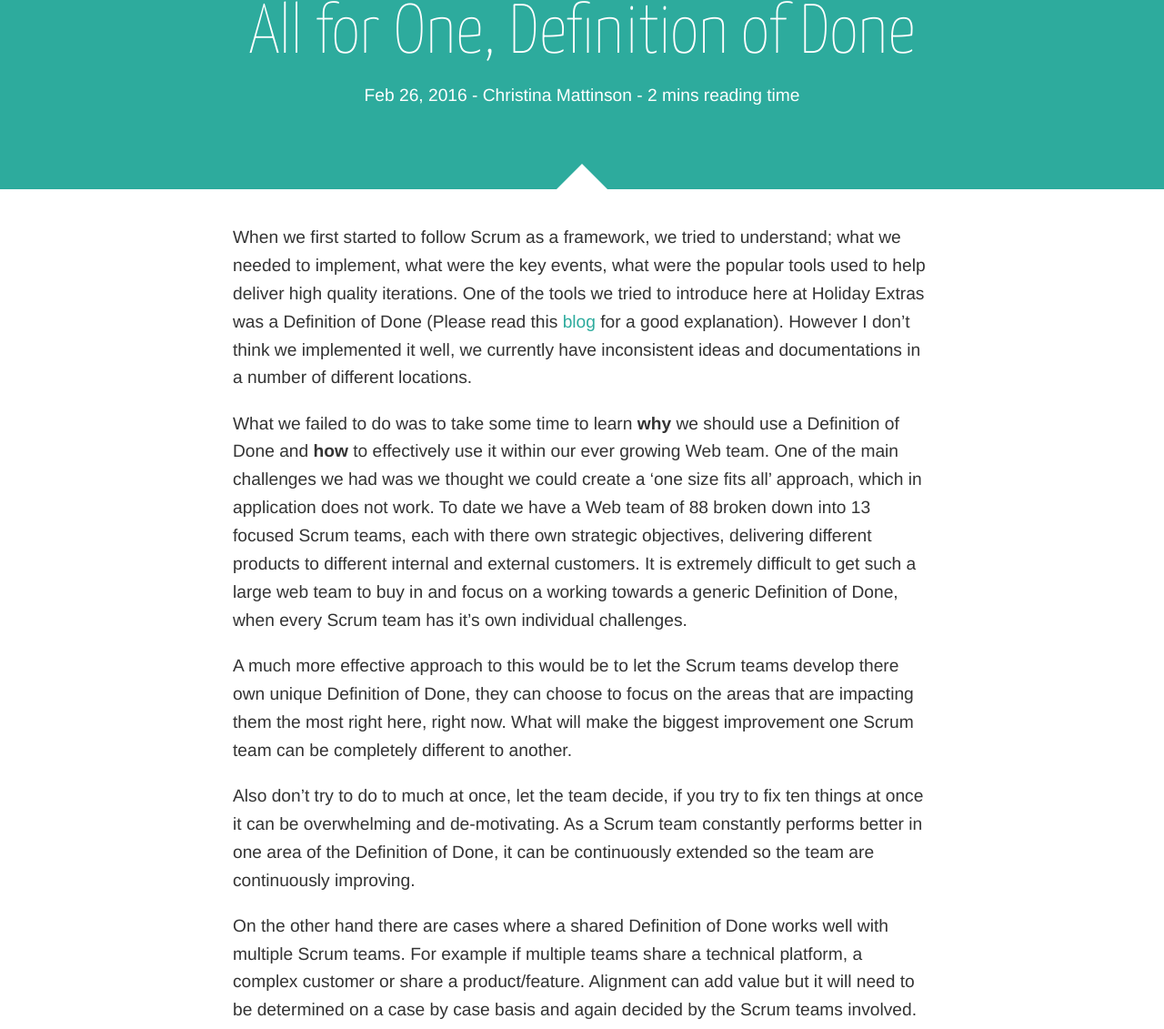
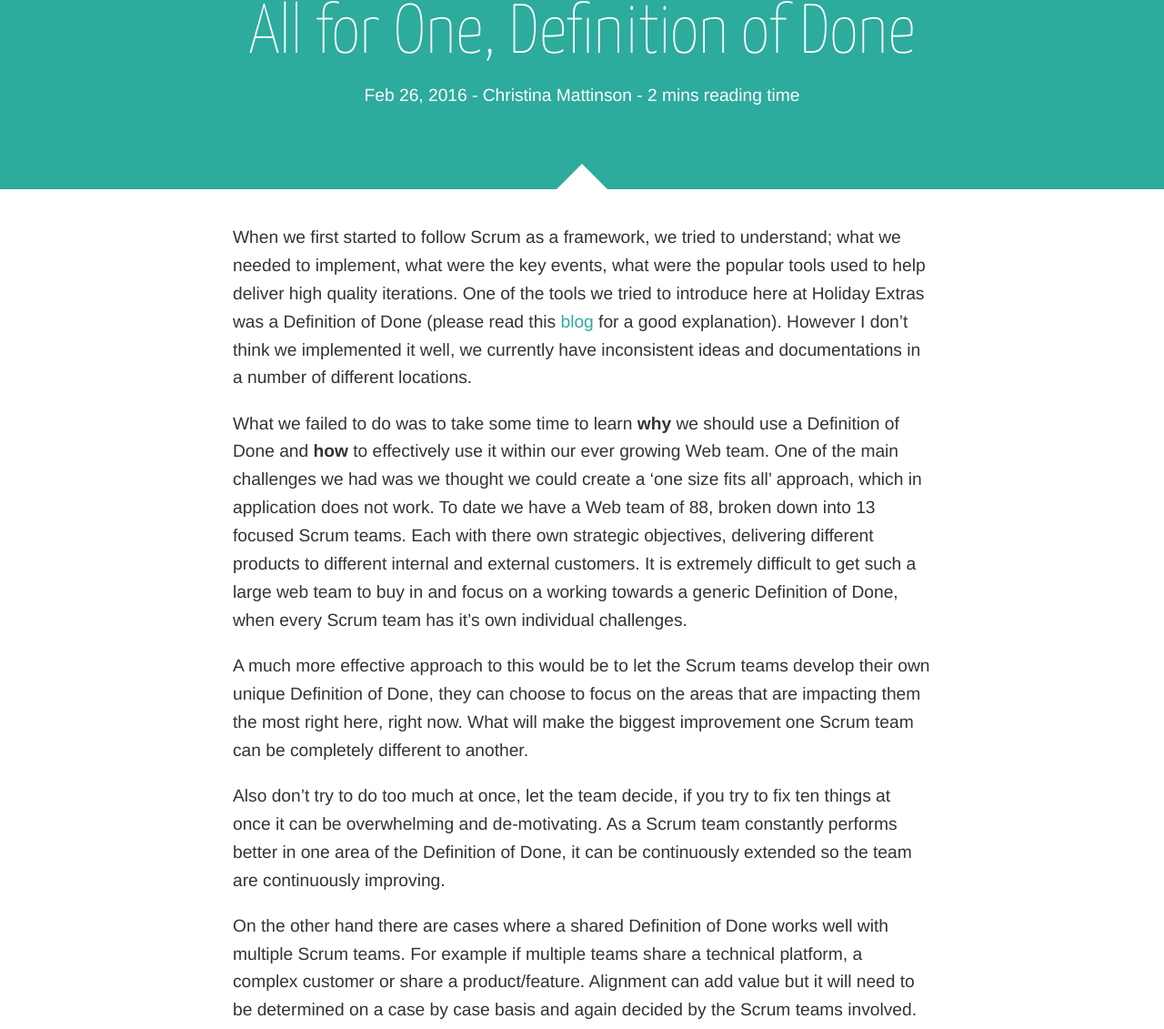
Before and after one commit to holidayextras/holidayextras.github.com, a Jekyll site: the page built from _posts/2016-02-26-All-for-One-Definition-of-Done.md, in a window 1280 px wide and 1400 px high, cut to the strip 269-1400 px from the top of the window. Shown: the whole strip at 91% size. Built offline with Jekyll 4.4.1, drawn with Linux system fonts in a browser that asks for light colours; nearby versions of some CDN libraries; comment, search, counter and statistics services are not loaded.

Commit message:
Actioning Steve's feedback.

```diff
--- a/_posts/2016-02-26-All-for-One-Definition-of-Done.md
+++ b/_posts/2016-02-26-All-for-One-Definition-of-Done.md
@@ -9,13 +9,13 @@ excerpt: Challenges faced when creating a Definition of Done
 ---
 
 When we first started to follow Scrum as a framework, we tried to understand; what we needed to implement, what were the key events, what were the popular tools used to help deliver high quality iterations.
-One of the tools we tried to introduce here at Holiday Extras was a Definition of Done (Please read this [blog](https://www.scrumalliance.org/community/articles/2008/september/what-is-definition-of-done-(dod)) for a good explanation). However I don't think we implemented it well, we currently have inconsistent ideas and documentations in a number of different locations.
+One of the tools we tried to introduce here at Holiday Extras was a Definition of Done (please read this [blog](https://www.scrumalliance.org/community/articles/2008/september/what-is-definition-of-done-(dod)) for a good explanation). However I don't think we implemented it well, we currently have inconsistent ideas and documentations in a number of different locations.
 
-What we failed to do was to take some time to learn **why** we should use a Definition of Done and **how** to effectively use it within our ever growing Web team. One of the main challenges we had was we thought we could create a ‘one size fits all’ approach, which in application does not work. To date we have a Web team of  88 broken down into 13 focused Scrum teams, each with there own strategic objectives, delivering different products to different internal and external customers. It is extremely difficult to get such a large web team to buy in and focus on a working towards a generic Definition of Done, when every Scrum team has it’s own individual challenges.
+What we failed to do was to take some time to learn **why** we should use a Definition of Done and **how** to effectively use it within our ever growing Web team. One of the main challenges we had was we thought we could create a ‘one size fits all’ approach, which in application does not work. To date we have a Web team of 88, broken down into 13 focused Scrum teams. Each with there own strategic objectives, delivering different products to different internal and external customers. It is extremely difficult to get such a large web team to buy in and focus on a working towards a generic Definition of Done, when every Scrum team has it’s own individual challenges.
 
-A much more effective approach to this would be to let the Scrum teams develop there own unique Definition of Done, they can choose to focus on the areas that are impacting them the most right here, right now. What will make the biggest improvement one Scrum team can be completely different to another.
+A much more effective approach to this would be to let the Scrum teams develop their own unique Definition of Done, they can choose to focus on the areas that are impacting them the most right here, right now. What will make the biggest improvement one Scrum team can be completely different to another.
 
-Also don’t try to do to much at once, let the team decide, if you try to fix ten things at once it can be overwhelming and de-motivating. As a Scrum team constantly performs better in one area of the Definition of Done, it can be continuously extended so the team are continuously improving.
+Also don’t try to do too much at once, let the team decide, if you try to fix ten things at once it can be overwhelming and de-motivating. As a Scrum team constantly performs better in one area of the Definition of Done, it can be continuously extended so the team are continuously improving.
 
 On the other hand there are cases where a shared Definition of Done works well with multiple Scrum teams. For example if multiple teams share a technical platform, a complex customer or share a product/feature. Alignment can add value but it will need to be determined on a case by case basis and again decided by the Scrum teams involved.
 
```
